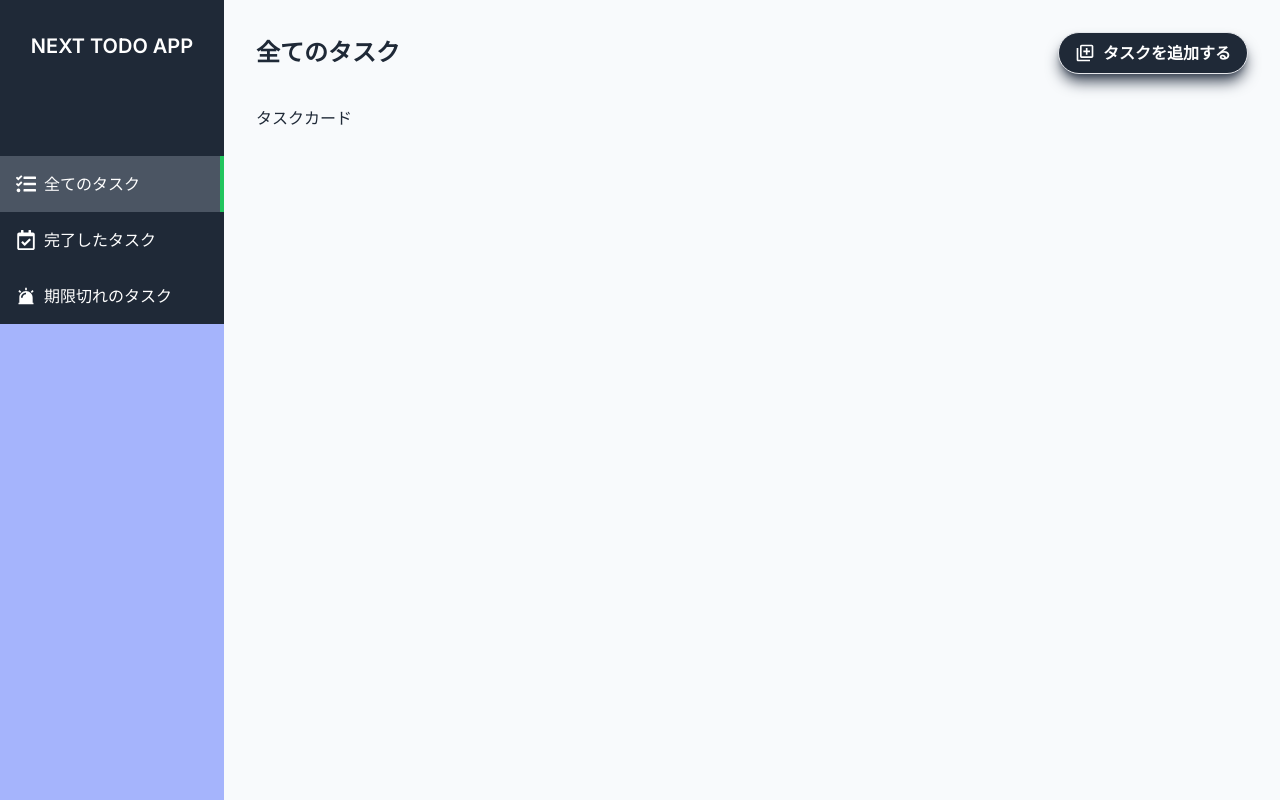
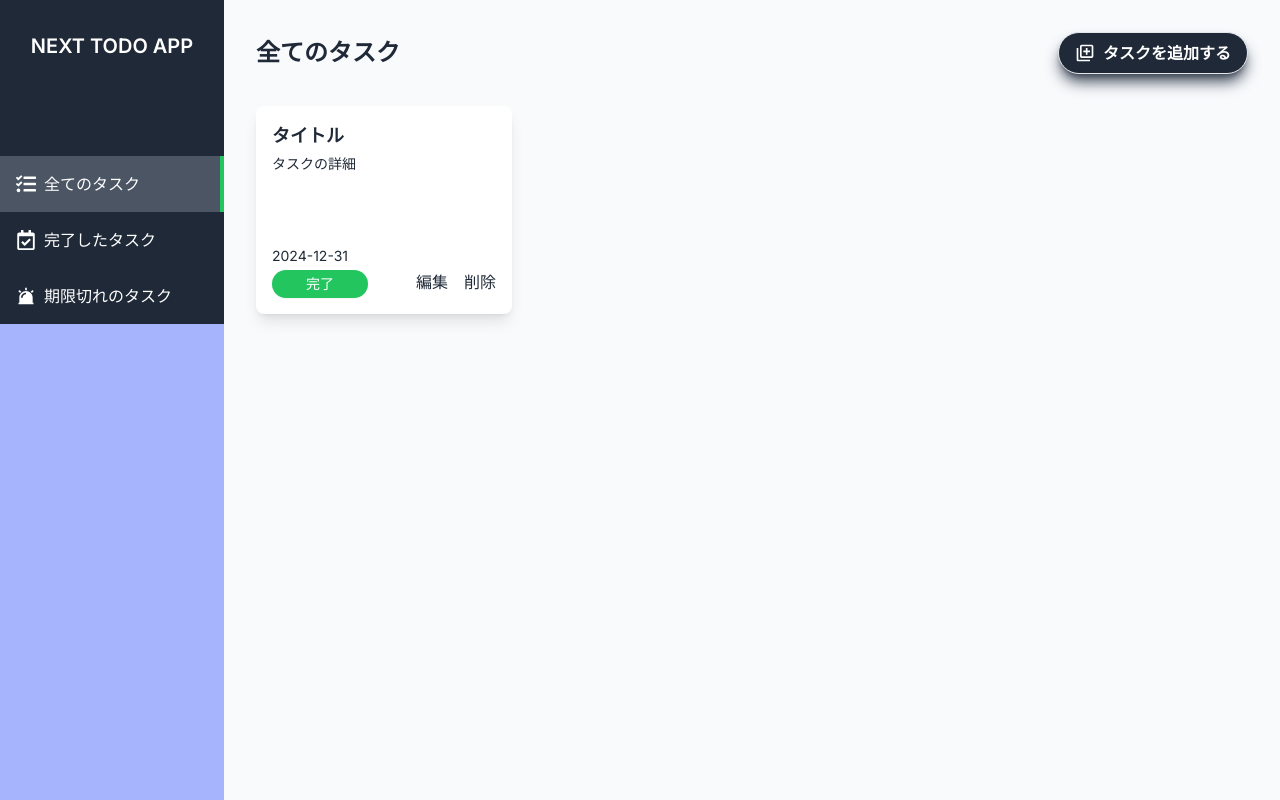
Before and after one commit to Kroro1208/next-todo-app, a Next.js app: page / in a window 1280 px wide. Built offline with nearby package versions, Linux system fonts and the light colour scheme.

Commit message:
タスクカードのレイアウト実装した

```diff
--- a/src/app/(main)/page.tsx
+++ b/src/app/(main)/page.tsx
@@ -1,3 +1,4 @@
+import TaskCard from "@/components/TaskCard/ TaskCard";
 import Link from "next/link";
 import { MdOutlineLibraryAdd } from "react-icons/md";
 
@@ -16,7 +17,7 @@
         </Link>
       </header>
       <div className="mt-8 flex flex-wrap gap-4">
-        タスクカード
+        <TaskCard />
       </div>
     </div>
   );
--- /dev/null
+++ b/src/components/TaskCard/ TaskCard.tsx
@@ -0,0 +1,27 @@
+
+const TaskCard = () => {
+  return (
+    <div className="w-64 h-52 p-4 bg-white rounded-lg shadow-lg flex flex-col justify-between
+    hover:bg-slate-200 transform hover:scale-105 transition-all duration-300
+    ">
+      <header>
+        <h1 className="font-semibold text-lg">タイトル</h1>
+        <div className="mt-1 text-sm line-clamp-3">タスクの詳細</div>
+      </header>
+      <div>
+        <div className="text-sm">2024-12-31</div>
+        <div className="flex justify-between items-center">
+            <div className={`mt-1 text-sm px-2 py-1 w-24 text-center text-white rounded-full shadow-sm
+            ${true ? 'bg-green-500' : 'bg-red-400'}
+            `}>{true ? '完了' : '未完了'}</div>
+            <div className="flex gap-4">
+                <div>編集</div>
+                <div>削除</div>
+            </div>
+        </div>
+      </div>
+    </div>
+  )
+}
+
+export default TaskCard
```
